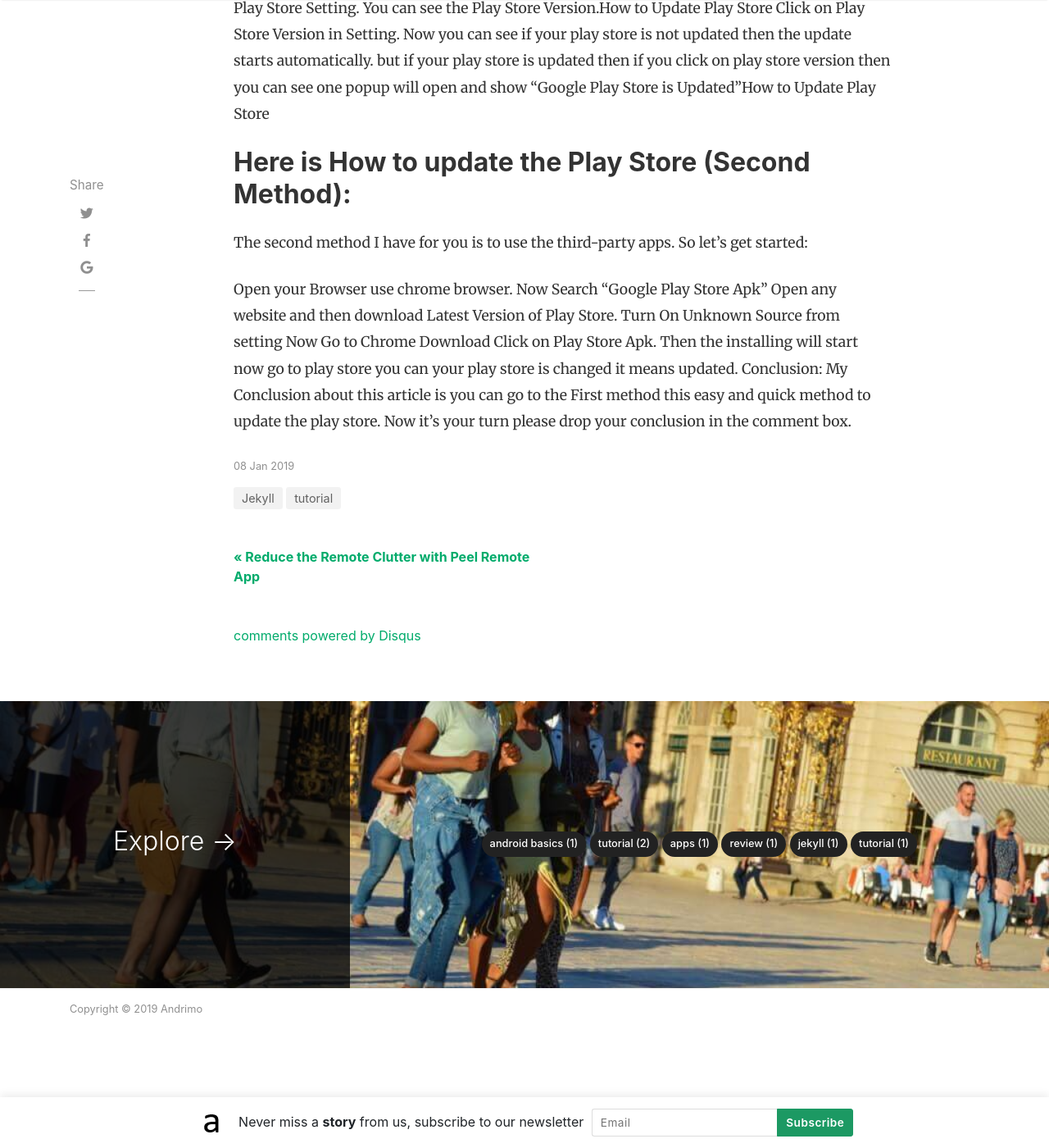
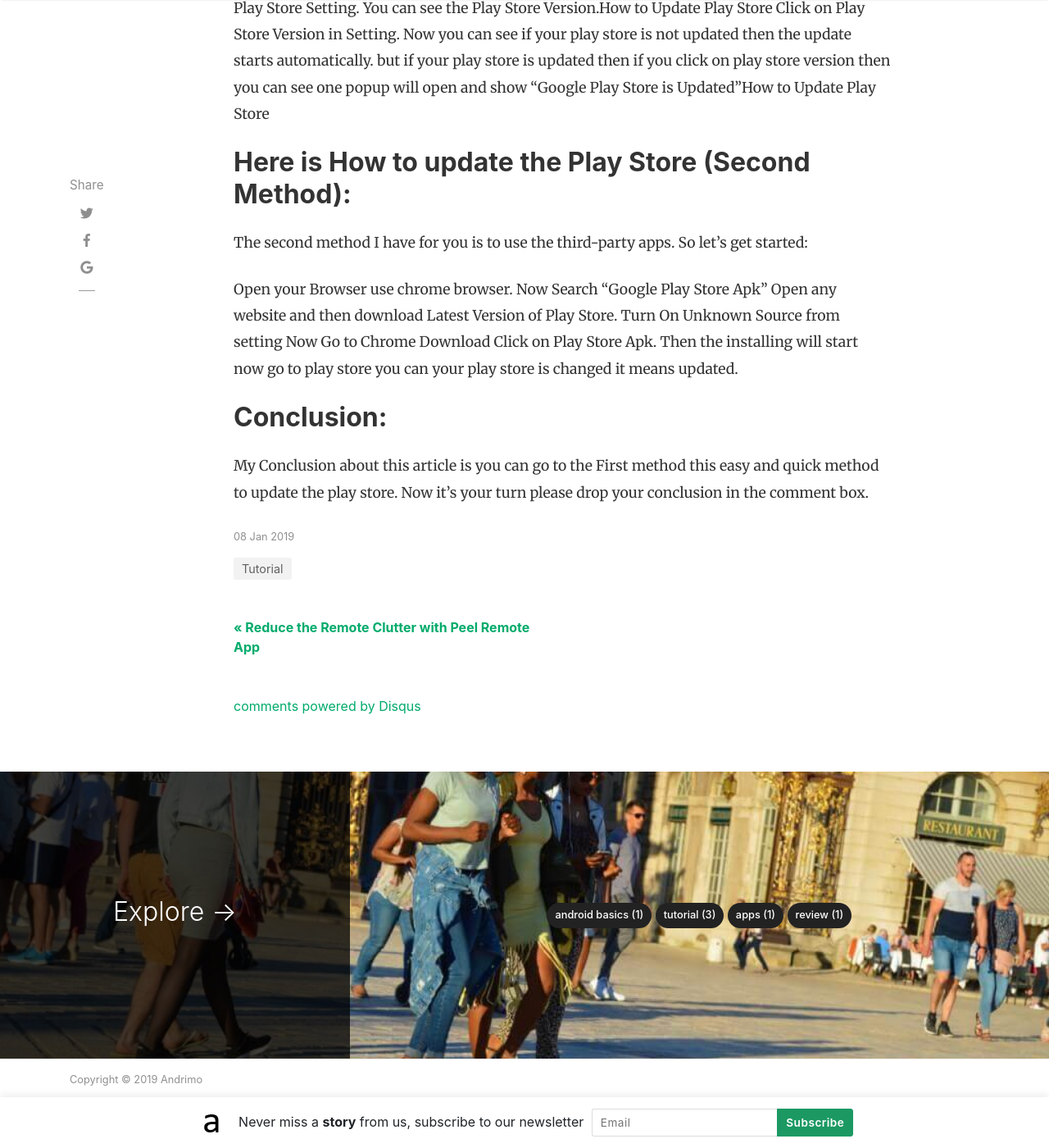
Before and after one commit to andrimoopensource/blog, a Jekyll site: the page built from _posts/2019-01-08-how-to-update-play-store.md, in a window 1280 px wide and 1400 px high, scrolled down 1687 px. Shown: the whole window at 82% size. Built offline with Jekyll 4.4.1, drawn with Linux system fonts in a browser that asks for light colours; nearby versions of some CDN libraries; comment, search, counter and statistics services are not loaded.

Commit message:
Update 2019-01-08-how-to-update-play-store.md

```diff
--- a/_posts/2019-01-08-how-to-update-play-store.md
+++ b/_posts/2019-01-08-how-to-update-play-store.md
@@ -2,7 +2,7 @@
 layout: post
 title:  "How to Update Play Store Officially – Brief Guide About Play Store Update"
 author: Team Andrimo
-categories: [ Jekyll, tutorial ]
+categories: [ Tutorial ]
 image: assets/images/how-to-update-play-store.jpg
 ---
 Are you looking for how to update the play store? then in this article, I will show you how to update the play store or play store update. So let’s began this brief guide about play store update.
```
Also changed, not shown: other parts of _posts/2019-01-08-how-to-update-play-store.md (+3 -1 lines).
